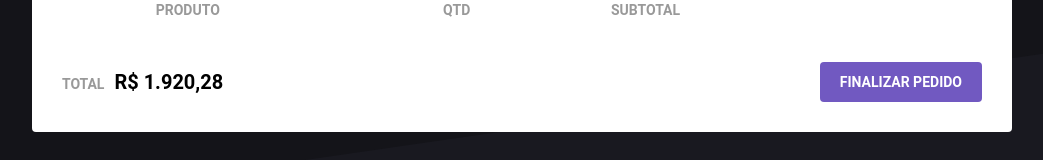
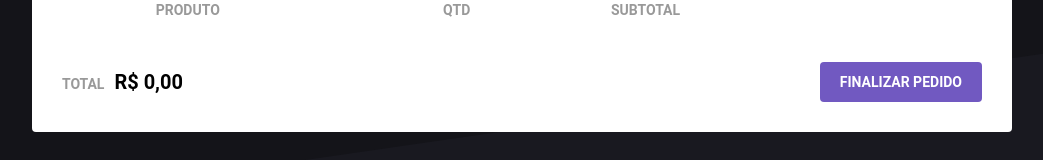
Before and after one commit to cassioate/Redux, a React (Create React App) app: page /cart in a window 1280 px wide. Shown: the part 181-341 px from the top of the page, without its empty margins (118-1161 px from the left). Built offline with nearby package versions, Linux system fonts and the light colour scheme.

Commit message:
Exibindo quantidades desse item no carrinho na imagem dos itens da home (IndexHome)

```diff
--- a/src/pages/Cart/indexCart.js
+++ b/src/pages/Cart/indexCart.js
@@ -9,7 +9,7 @@ import { Container, ProductTable, Total } from './styles'
 import { formatPrice } from '../../util/format'
 
 
-function Cart({cart, removeFromCart, updateAmount }) {
+function Cart({cart, total, removeFromCart, updateAmount }) {
 
     function increment (product) {
         // UpdateAmount é um dispatch!! Por isso envia o state no reducer
@@ -35,7 +35,7 @@ function Cart({cart, removeFromCart, updateAmount }) {
             </thead>
             <tbody>
                 { cart.map(product => (
-                    <tr>
+                <tr key={product.id}>
                     <td>
                         <img src={product.image}
                         alt={product.title}></img>
@@ -73,7 +73,7 @@ function Cart({cart, removeFromCart, updateAmount }) {
         <footer>
             <Total>
                 <span>TOTAL</span>
-                <strong>R$ 1.920,28</strong>
+                <strong>{total}</strong>
             </Total>
             <button type="button">Finalizar pedido</button>
         </footer>
@@ -86,7 +86,14 @@ const mapStateToProps = stateReducer => ({
     cart: stateReducer.ReducerCart.map(product => ({
         ...product,
         subtotal: formatPrice(product.price * product.amount)
-    }))
+    })),
+    // Estou realizando o calculo do valor total, inicializando uma variavel "(/**total**/, product)",
+    //sendo essa variavel total inciada no valor 0! E a variavel product é cada produto dentro do array state
+    total: formatPrice(
+        stateReducer.ReducerCart.reduce((total, product) => {
+            return total + product.price * product.amount
+        }, 0)
+    )
 })
 
 const mapDispatchToProps = dispatch =>
--- a/src/pages/Home/indexHome.js
+++ b/src/pages/Home/indexHome.js
@@ -49,6 +49,7 @@ class Home extends Component {
     render(){
 
         const { products } = this.state
+        const { amountThisItemInCart } = this.props
 
         return (
             <ProductList>
@@ -61,7 +62,7 @@ class Home extends Component {
 
                     <button type="button" onClick={() => this.handleAddProduct(product)}>
                         <div>
-                            <MdAddShoppingCart size={16} color="#FFF"> 3 </MdAddShoppingCart>
+                            <MdAddShoppingCart size={16} color="#FFF"></MdAddShoppingCart> {' '} {amountThisItemInCart[product.id] || 0}
                         </div>
                         <span> ADICIONAR AO CARRINHO </span>
                     </button>
@@ -73,7 +74,19 @@ class Home extends Component {
     }
 }
 
+// Ele vai pegar a quantidade de cada item especifico no carrinho, para expor na Home ao lado do "ADICIONAR AO CARRINHO"
+const mapStateToProps = stateReducer => ({
+    amountThisItemInCart: stateReducer.ReducerCart.reduce((amountThisItem, product) => {
+
+        // Product.id vai ser a chave(Essa chave virará o id de product id, exemplo "1" = product.amount),
+        // product.amount é a quantidade desse item que já está contabilizado dentro do stateReducer
+        amountThisItem[product.id] = product.amount
+
+        return amountThisItem;
+    }, {})
+})
+
 const mapDispatchToProps = dispatch =>
     bindActionCreators(ActionCart, dispatch)
 
-export default connect(null, mapDispatchToProps)(Home)
+export default connect(mapStateToProps, mapDispatchToProps)(Home)
```
